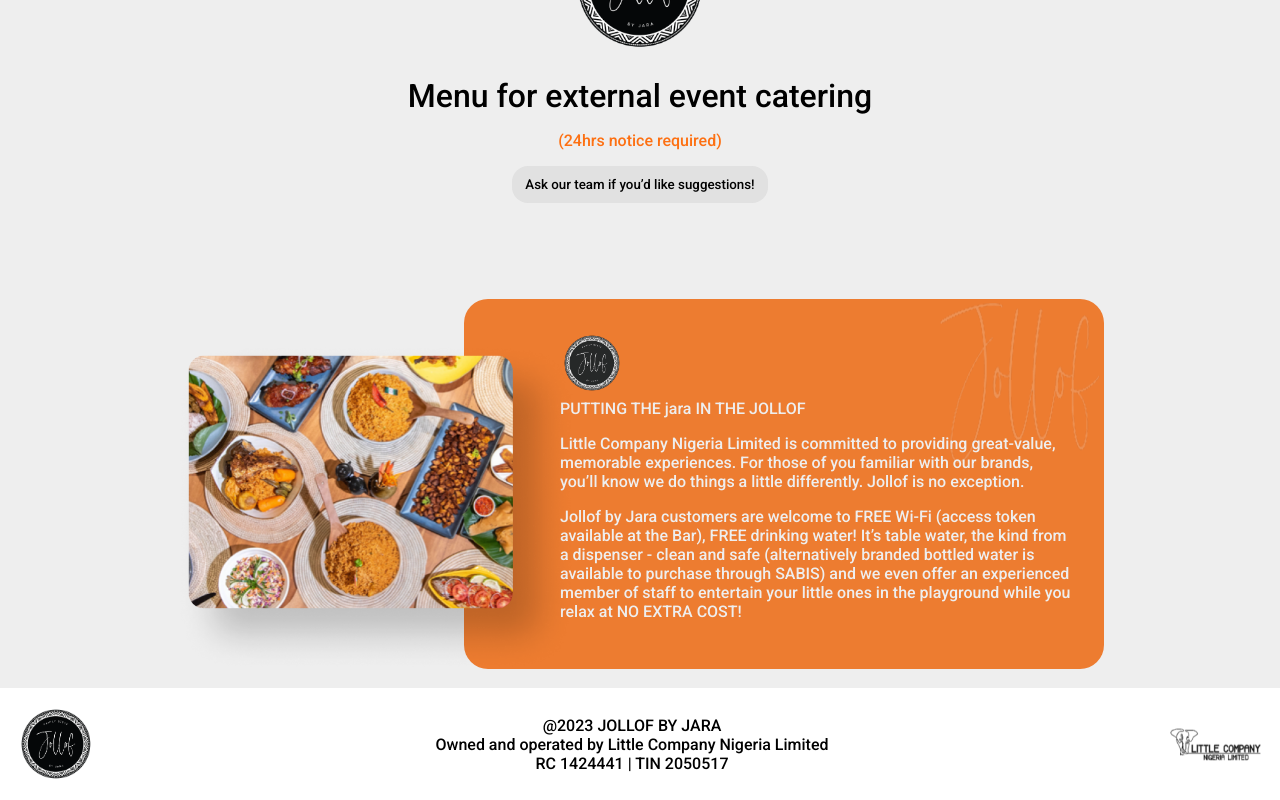
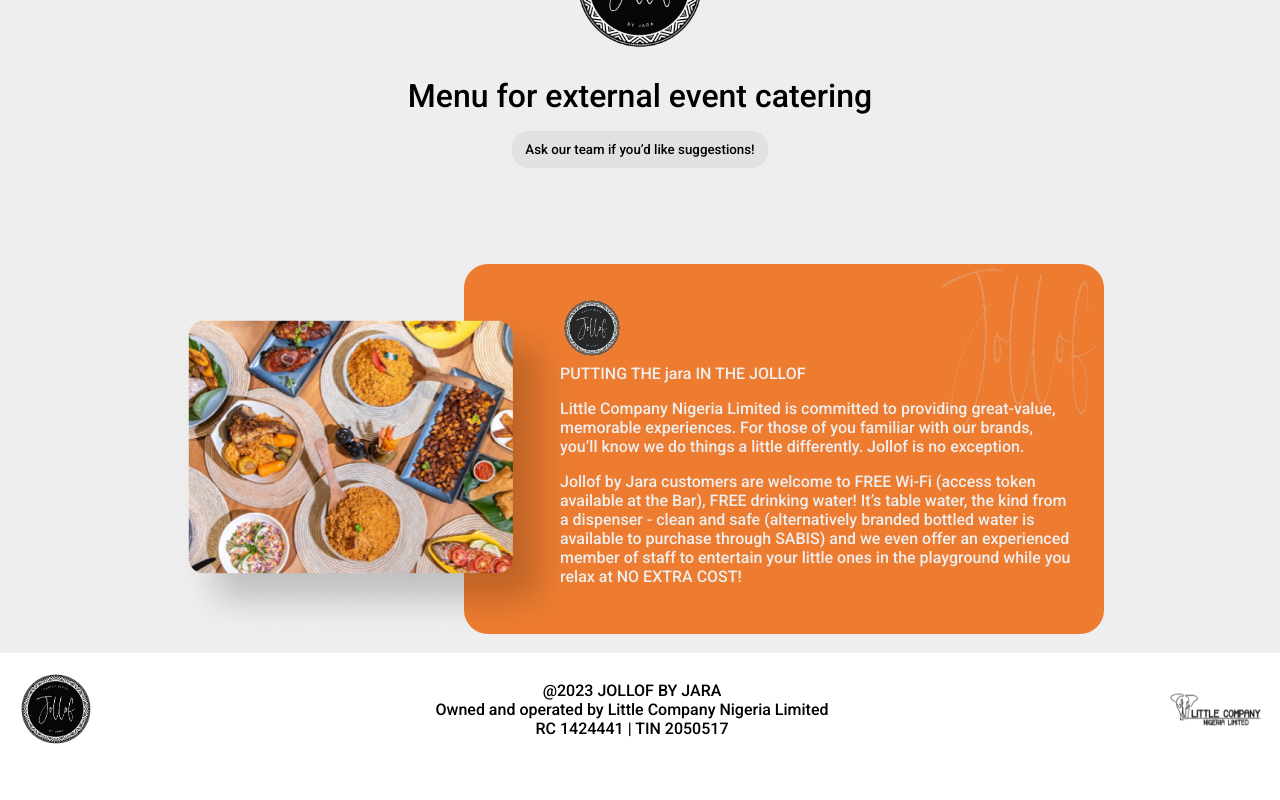
Before and after one commit to twentyFourDesign/submenu-jollofvyjara, a React (Create React App) app: page / in a window 1280 px wide. Shown: the part 1431-2231 px from the top of the page. After the commit the page ends 2196 px from the top, so only its background shows below. Built offline with nearby package versions, Linux system fonts and the light colour scheme; no server answers.

Commit message:
24 hours notice required remove from header

```diff
--- a/src/component/Header/Header.jsx
+++ b/src/component/Header/Header.jsx
@@ -17,7 +17,6 @@ const Header = () => {
 
       <div className='header-text'>
         <h1>Menu for external event catering </h1>
-        <p>(24hrs notice required)</p>
         <a href="http://www.jollofbyjara.com" target='_blank'>
           <button>Ask our team if you’d like suggestions!</button>
         </a>
```
